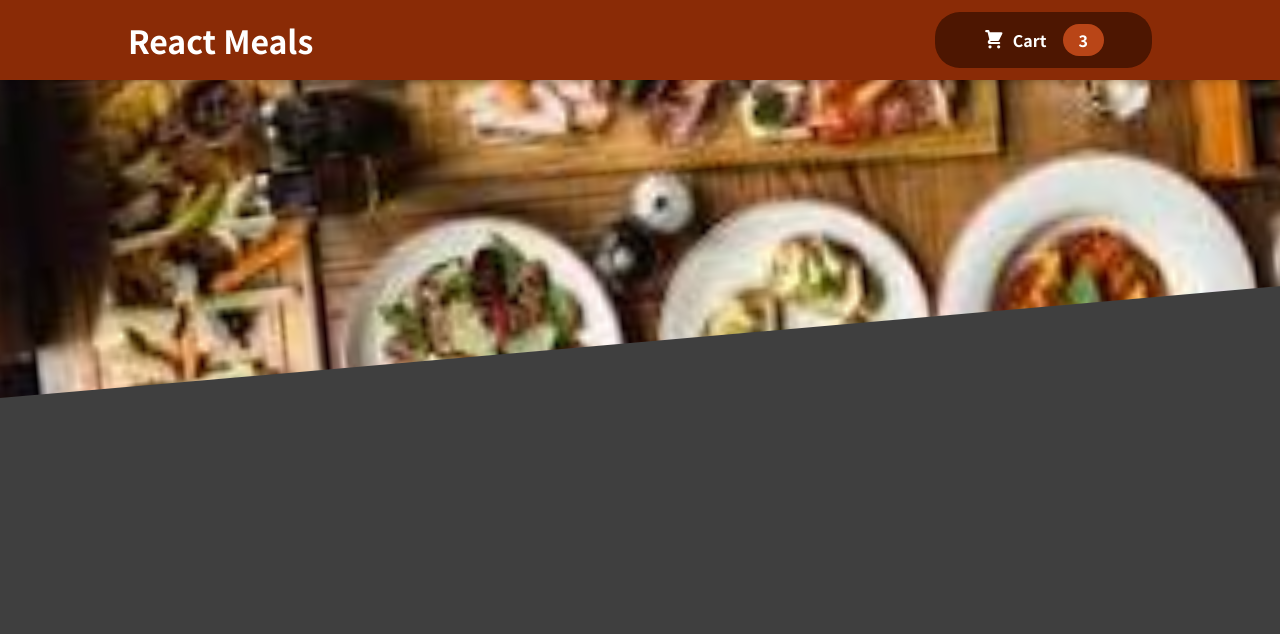
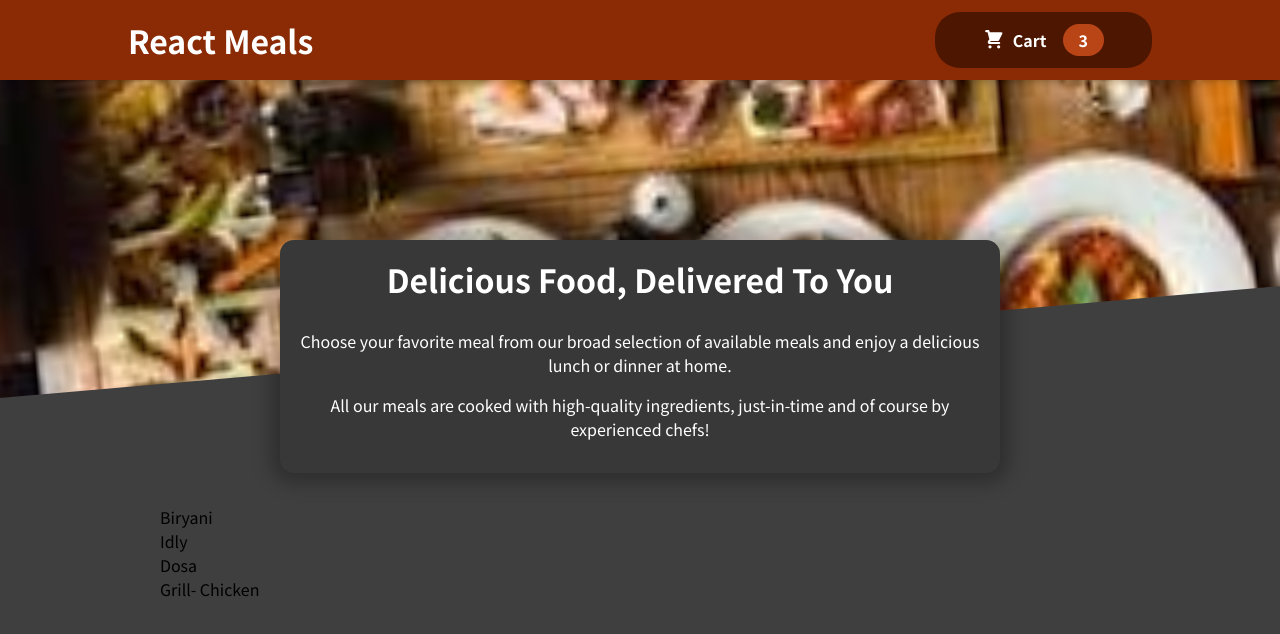
Before and after one commit to AravindSI/restaurant_site, a React (Create React App) app: page / in a window 1280 px wide. Shown: the top 634 px of the page. Built offline with nearby package versions, Linux system fonts and the light colour scheme.

Commit message:
Res_fourth

```diff
--- a/src/App.js
+++ b/src/App.js
@@ -1,10 +1,14 @@
 import { Fragment } from "react";
 import Header from "./components/Layout/Header";
+import Meals from "./components/Meals/Meals";
 
 function App() {
   return (
     <Fragment>
       <Header />
+      <main>
+        <Meals />
+      </main>
     </Fragment>
   );
 }
--- /dev/null
+++ b/src/components/Meals/AvailableMeals.js
@@ -0,0 +1,38 @@
+import classes from "./AvailableMeals.module.css";
+const DUMMY_MEALS = [
+  {
+    id: "m1",
+    name: "Biryani",
+    description: "Finest Chicken and Mutton",
+    price: 22.99,
+  },
+  {
+    id: "m2",
+    name: "Idly",
+    description: "A South-Indian specialty!",
+    price: 16.5,
+  },
+  {
+    id: "m3",
+    name: "Dosa",
+    description: "Crispy Mouth watering",
+    price: 12.99,
+  },
+  {
+    id: "m4",
+    name: "Grill- Chicken",
+    description: "A protein rich diet",
+    price: 18.99,
+  },
+];
+const AvailableMeals = () => {
+  const mealsList = DUMMY_MEALS.map((meal) => <li>{meal.name}</li>);
+
+  return (
+    <section className={classes.meals}>
+      <ul>{mealsList}</ul>
+    </section>
+  );
+};
+
+export default AvailableMeals;
--- /dev/null
+++ b/src/components/Meals/AvailableMeals.module.css
@@ -0,0 +1,24 @@
+.meals {
+  max-width: 60rem;
+  width: 90%;
+  margin: 2rem auto;
+  animation: meals-appear 1s ease-out forwards;
+}
+
+.meals ul {
+  list-style: none;
+  margin: 0;
+  padding: 0;
+}
+
+@keyframes meals-appear {
+  from {
+    opacity: 0;
+    transform: translateY(3rem);
+  }
+
+  to {
+    opacity: 1;
+    transform: translateY(0);
+  }
+}
--- /dev/null
+++ b/src/components/Meals/Meals.js
@@ -0,0 +1,13 @@
+import { Fragment } from "react";
+import MealsSummary from "./MealsSummary";
+import AvailableMeals from "./AvailableMeals";
+const Meals = () => {
+  return (
+    <Fragment>
+      <MealsSummary />
+      <AvailableMeals />
+    </Fragment>
+  );
+};
+
+export default Meals;
--- /dev/null
+++ b/src/components/Meals/MealsSummary.js
@@ -0,0 +1,17 @@
+import Classes from "./MealsSummary.module.css";
+const MealsSummary = () => {
+  return (
+    <section className={Classes.summary}>
+      <h2>Delicious Food, Delivered To You</h2>
+      <p>
+        Choose your favorite meal from our broad selection of available meals
+        and enjoy a delicious lunch or dinner at home.
+      </p>
+      <p>
+        All our meals are cooked with high-quality ingredients, just-in-time and
+        of course by experienced chefs!
+      </p>
+    </section>
+  );
+};
+export default MealsSummary;
--- /dev/null
+++ b/src/components/Meals/MealsSummary.module.css
@@ -0,0 +1,18 @@
+.summary {
+  text-align: center;
+  max-width: 45rem;
+  width: 90%;
+  margin: auto;
+  margin-top: -10rem;
+  position: relative;
+  background-color: #383838;
+  color: white;
+  border-radius: 14px;
+  padding: 1rem;
+  box-shadow: 0 1px 18px 10px rgba(0, 0, 0, 0.25);
+}
+
+.summary h2 {
+  font-size: 2rem;
+  margin-top: 0;
+}
```
